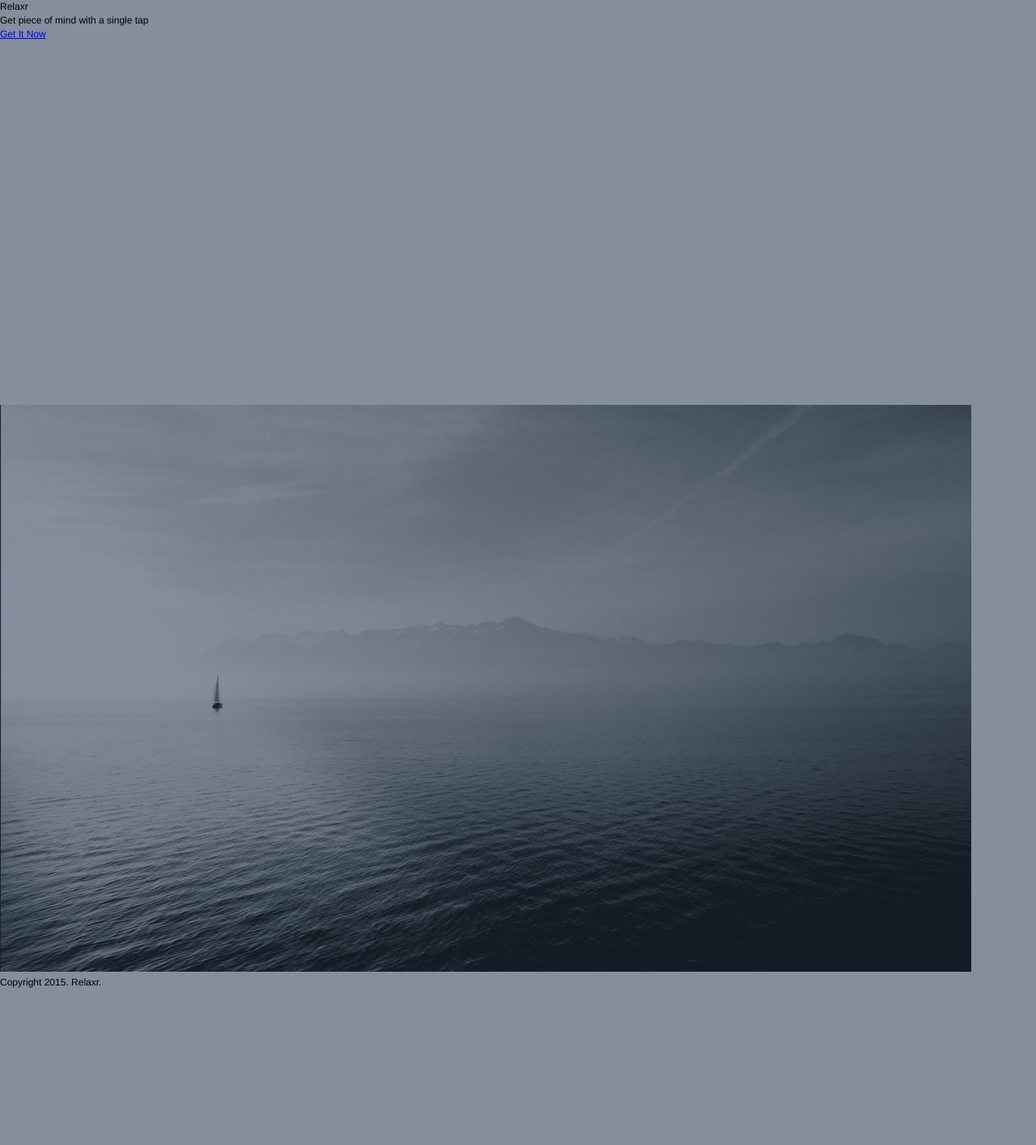
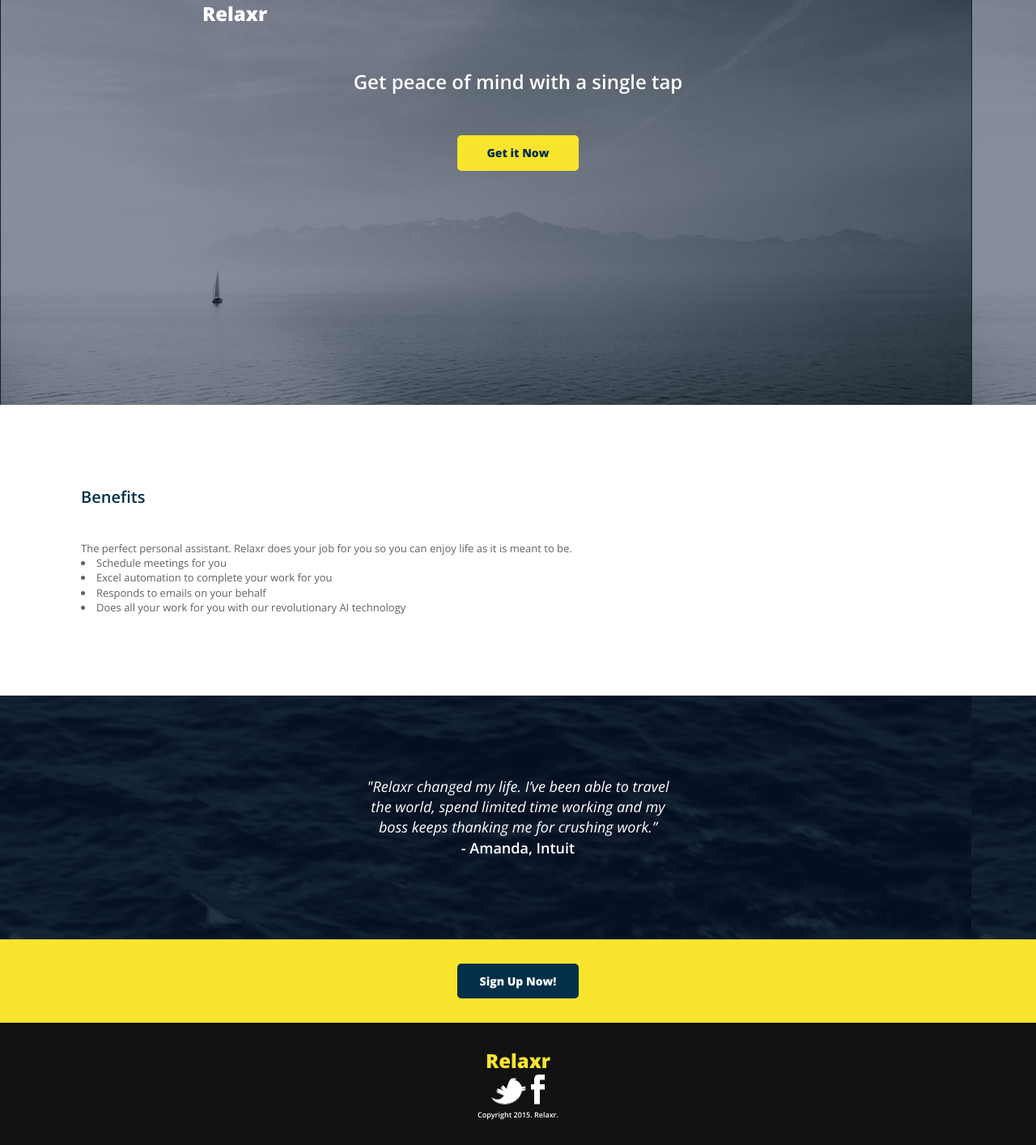
Before and after one commit to danuhanu/fewd-homework, a plain HTML site: page homework-landingpage/index.html in a window 1280 px wide. Shown: the whole page at 81% size. Before the commit the page ends 1222 px from the top, so only its background shows below. Drawn offline with nearby package versions, Linux system fonts and the light colour scheme.

Commit message:
week 3 landing page

```diff
--- a/homework-landingpage/css/style.css
+++ /dev/null
@@ -1,80 +0,0 @@
-/*
-Project Name: Blank Template
-Client: Your Client
-Author: Your Name
-Developer @GA in NYC
-*/
-
-
-/******************************************
-/* SETUP
-/*******************************************/
-
-/* Box Model Hack */
-* {
-     -moz-box-sizing: border-box; /* Firexfox */
-     -webkit-box-sizing: border-box; /* Safari/Chrome/iOS/Android */
-     box-sizing: border-box; /* IE */
-}
-
-/* Clear fix hack */
-.clearfix:after {
-     content: ".";
-     display: block;
-     clear: both;
-     visibility: hidden;
-     line-height: 0;
-     height: 0;
-}
-
-.clear {
-  clear: both;
-}
-
-.alignright {
-  float: right;
-  padding: 0 0 10px 10px; /* note the padding around a right floated image */
-}
-
-.alignleft {
-  float: left;
-  padding: 0 10px 10px 0; /* note the padding around a left floated image */
-}
-
-/******************************************
-/* BASE STYLES
-/*******************************************/
-
-body {
-     color: #000;
-     font-size: 12px;
-     line-height: 1.4;
-     font-family: Helvetica, Arial, sans-serif;
-     background: url(../images/header_bg.jpg) no-repeat center top rgb(134,141,157);
-      background-size: cover;
-}
-
-
-/******************************************
-/* LAYOUT
-/*******************************************/
-
-/* Center the container */
-#container {
-  width: 100%;
-  margin: auto;
-  height: 500px;
-
-}
-
-header {
-
-}
-
-footer {
-
-}
-
-/******************************************
-/* ADDITIONAL STYLES
-/*******************************************/
--- a/homework-landingpage/index.html
+++ b/homework-landingpage/index.html
@@ -6,24 +6,67 @@
     	<meta name="keywords" content="one, two, three">
 
 		<title>Relaxr Landing Page</title>
-		<link href='http://fonts.googleapis.com/css?family=Open+Sans:300italic,300,600,800' rel='stylesheet' type='text/css'>
+		<link href='https://fonts.googleapis.com/css?family=Open+Sans:300,300italic,600,800' rel='stylesheet' type='text/css'>
 
 		<!-- external CSS link -->
-		<link rel="stylesheet" href="css/reset.css">
-		<link rel="stylesheet" href="css/style.css">
+		<link rel="stylesheet" href="reset.css">
+		<link rel="stylesheet" href="style.css">
 
 	</head>
+
 	<body>
-		<div id="container">
+	<section class = "header">
 			<header>
-				<h1 class="logo"> Relaxr </h1>
-				<h2>Get piece of mind with a single tap</h2>
-				<a href="button">Get It Now</a>
-		</div><!-- #container -->
-				<img src="header_bg.jpg" alt="header_bg">
+				<div id="container">
+					<h1 class="logo">Relaxr </h1>
+						<h2>Get peace of mind with a single tap</h2>
+				<a class="button yellow" href="#">Get it Now</a>
+			</div><!-- #container -->
 			</header>
+</section>
+
+	<div>
+		<section class="section2">
+			<div>
+		<h3 class "benefits"> Benefits </h3>
+<div class="list">
+		<p> The perfect personal assistant. Relaxr does your job for you so you can enjoy life as it is meant to be.</p>
+
+				<li>Schedule meetings for you</li>
+				<li>Excel automation to complete your work for you</li>
+				<li>Responds to emails on your behalf</li>
+				<li>Does all your work for you with our revolutionary AI technology</li>
+</div>
+	</div>
+</section>
+
+<section class="section3">
+	<div>
+		<p class="text">"Relaxr changed my life. I’ve been able to travel the world, spend limited time working and my boss keeps thanking me for crushing work.”
+		</p>
+	<p class="name">
+- Amanda, Intuit
+</p>
+		</p>
+	</div>
+</section>
+
+<section class="section4">
+	<div>
+		<a class ="button2 blue" href="#">Sign Up Now!</a>
+	</div>
+</section>
+
+<section class="section5">
+	<div>
 			<footer>
-			<p class="copyright">Copyright 2015. Relaxr.</p>
+	<h2>Relaxr</h2>
+				 <img src="twitter.png" alt="Twitter">
+				 <img src="facebook.png" alt="Facebook">
+	</div>
+				<p class="copyright">Copyright 2015. Relaxr.</p>
 			</footer>
+	</div>
+</section>
 	</body>
 </html>
--- /dev/null
+++ b/homework-landingpage/solution.css
@@ -0,0 +1,172 @@
+/*
+Project Name: Blank Template
+Client: Your Client
+Author: Your Name
+Developer @GA in NYC
+*/
+
+
+/******************************************
+/* SETUP
+/*******************************************/
+
+/* Box Model Hack */
+* {
+  -moz-box-sizing: border-box; /* Firexfox */
+  -webkit-box-sizing: border-box; /* Safari/Chrome/iOS/Android */
+  box-sizing: border-box; /* IE */
+}
+
+/* Clear fix hack */
+.clearfix:after {
+  content: ".";
+  display: block;
+  clear: both;
+  visibility: hidden;
+  line-height: 0;
+  height: 0;
+}
+
+.clear {
+  clear: both;
+}
+
+.alignright {
+  float: right;
+  padding: 0 0 10px 10px; /* note the padding around a right floated image */
+}
+
+.alignleft {
+  float: left;
+  padding: 0 10px 10px 0; /* note the padding around a left floated image */
+}
+
+/******************************************
+/* BASE STYLES
+/*******************************************/
+
+body {
+  color: #f0efef;
+  font-size: 26px;
+  line-height: 1.4;
+  color: #606161;
+  font-family: 'Open Sans', Helvetica, Arial, sans-serif;
+  font-weight: 300;
+}
+a {
+  text-decoration: none;
+}
+
+
+/******************************************
+/* LAYOUT
+/*******************************************/
+
+/* Center the container */
+.container {
+  width: 960px;
+  margin: 0 auto;
+}
+
+.logo {
+  font-size: 48px;
+  font-weight: 800;
+}
+
+header {
+  height: 700px;
+  background: url(../images/header_bg.jpg) no-repeat top center #131e27;
+  padding-top: 32px;
+}
+
+header .logo {
+  color: #fff;
+}
+header h2 {
+  font-size: 48px;
+  text-align: center;
+  color: #fff;
+  margin: 120px 0 90px;
+  font-weight: 600;
+}
+.button {
+  border-radius: 5px;
+  font-weight: 800;
+  padding: 12px 0;
+  width: 280px;
+  font-size: 28px;
+  text-align: center;
+  display: block;
+  margin: 0 auto;
+}
+.yellow {
+  background: #f9e42e;
+  color: #033048;
+}
+.blue {
+  background: #033048;
+  color: #fff;
+  font-size: 24px;
+}
+#benefits {
+  padding: 100px 0 80px;
+}
+h3 {
+  color: #033048;
+  font-size: 40px;
+  font-weight: 600;
+  margin-bottom: 40px;
+}
+#benefits p, #benefits ul {
+  width: 600px;
+}
+#benefits ul {
+  list-style: disc;
+  margin: 30px 0 0 80px;
+}
+#testimonial {
+  background: url(../images/testimonial_bg.jpg) no-repeat top center #071324;
+  padding: 70px 0 70px;
+  color: #fff;
+}
+blockquote {
+  font-size: 36px;
+  font-weight: 300;
+  font-style: italic;
+  text-align: center;
+  width: 580px;
+  margin: 0 auto;
+}
+blockquote span {
+  font-weight: 600;
+  display: block;
+  font-style: normal;
+}
+aside {
+  background: #f9e42e;
+  padding: 30px;
+  text-align: center
+}
+footer {
+  background: #121212;
+  padding: 65px 0 45px;
+  text-align: center;
+}
+footer .logo {
+  color: #f9e42e;
+  margin-bottom: 68px;
+}
+footer ul li {
+  display: inline-block;
+  list-style: none;
+  margin: 0 26px 75px;
+}
+footer p {
+  font-size: 18px;
+  color: #fff;
+  font-weight: 600;
+}
+
+/******************************************
+/* ADDITIONAL STYLES
+/*******************************************/
--- a/homework-landingpage/style.css
+++ b/homework-landingpage/style.css
@@ -1,8 +1,8 @@
 /*
-Project Name: Relaxr Landing Page
-Client: GA HW
-Author: Dana Hsn
-Developer @GA in LA
+Project Name: Blank Template
+Client: Your Client
+Author: Your Name
+Developer @GA in NYC
 */
 
 
@@ -46,12 +46,13 @@ Developer @GA in LA
 /*******************************************/
 
 body {
-     color: #000;
-     font-size: 12px;
-     line-height: 1.4;
-     font-family: 'Open Sans', sans-serif;
-     background: url(../images/header_bg.jpg) no-repeat center top rgb(134,141,157);
-      background-size: cover;
+  color: #f0efef;
+  font-size: 13px;
+  line-height: 1.4;
+  color: #606161;
+  font-family: 'Open Sans', Helvetica, Arial, sans-serif;
+  font-weight: 300;
+  background-size: cover;
 }
 
 
@@ -62,16 +63,133 @@ body {
 /* Center the container */
 #container {
   width: 100%;
-  margin: 0 auto;
+  margin: auto;
   height: 500px;
-
 
 }
 
 
-footer {
+header {
+    background: url(header_bg.jpg);
+
+  }
+
+header h2 {
+  font-size: 24px;
+  text-align: center;
+  font-weight: 600;
+  color: #fff;
+  padding: 50px;
+}
+
+
+header .logo {
+  color: #fff;
+  font-size: 24px;
+  font-weight: 800;
+  margin-left: 250px;
+}
+
+a {
+  text-decoration: none;
+}
+
+.button {
+border-radius: 5px;
+font-weight: 800;
+padding: 12px;
+width: 150px;
+font-size: 14px;
+text-align: center;
+display: block;
+margin: 0 auto;
 
 }
+
+.yellow {
+  background: #f9e42e;
+  color: #033048;
+}
+
+.section2 {
+  padding:100px;
+}
+
+.list {
+  font-size: 13px;
+}
+  h3 {
+    color: #033048;
+    font-size: 20px;
+    font-weight: 600;
+    margin-bottom: 40px;
+  }
+
+
+.section3 {
+  background: url(testimonial_bg.jpg);
+  padding: 100px;
+  color:#fff;
+  font-size: 18px;
+  text-align: center;
+}
+
+.text {
+  width:400px;
+  margin: 0 auto;
+  font-style: italic;
+}
+
+.name {
+  font-weight: 600;
+}
+
+.button2 {
+  border-radius: 5px;
+  font-weight: 800;
+  padding: 12px;
+  width: 150px;
+  font-size: 14px;
+  text-align: center;
+  display: block;
+  margin: 0 auto;
+}
+
+.blue {
+  background: #033048;
+  color: #fff;
+}
+
+.section4{
+  background: #f9e42e;
+  padding: 30px;
+}
+
+.section5 {
+  background: #121212;
+  padding: 30px;
+}
+
+
+.copyright {
+  color: #fff;
+  text-align: center;
+  font-size:9px;
+  font-weight:600;
+}
+
+ footer {
+  text-align: center;
+  font-size: 24px;
+  font-weight: 800;
+  color:#f9e42e;
+}
+
+
+
+
+
+
 
 
 /******************************************
```
Also changed, not shown: homework-landingpage/solution.html (added, +55 -0 lines), homework-landingpage/ad-unit.png (added), homework-landingpage/blog_photo1.jpg (added), homework-landingpage/blog_photo2.jpg (added), homework-landingpage/normalize.css (renamed from homework-landingpage/css/normalize.css), homework-landingpage/reset.css (renamed from homework-landingpage/css/reset.css).
